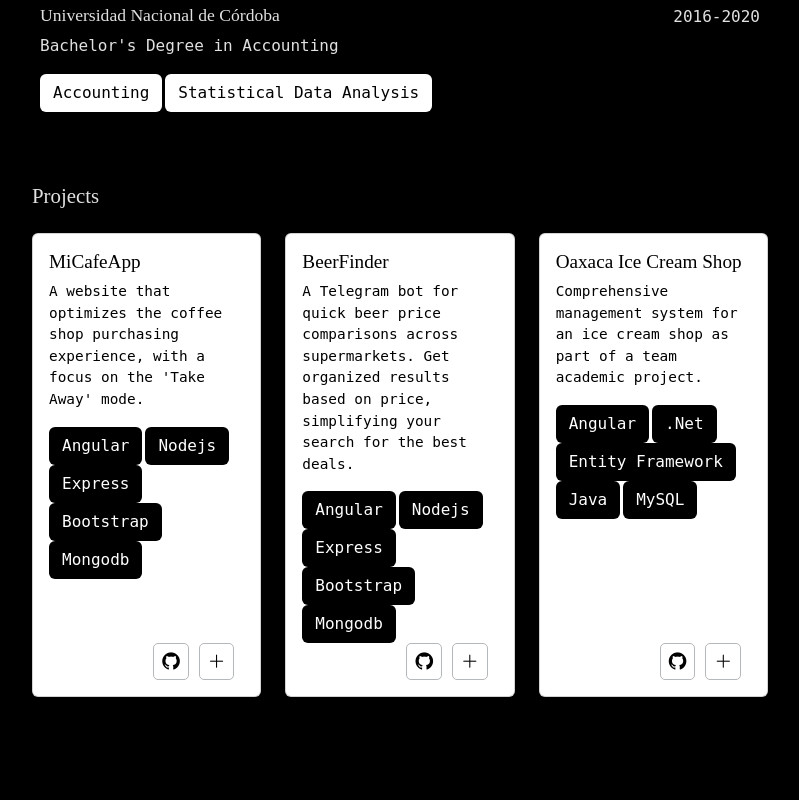
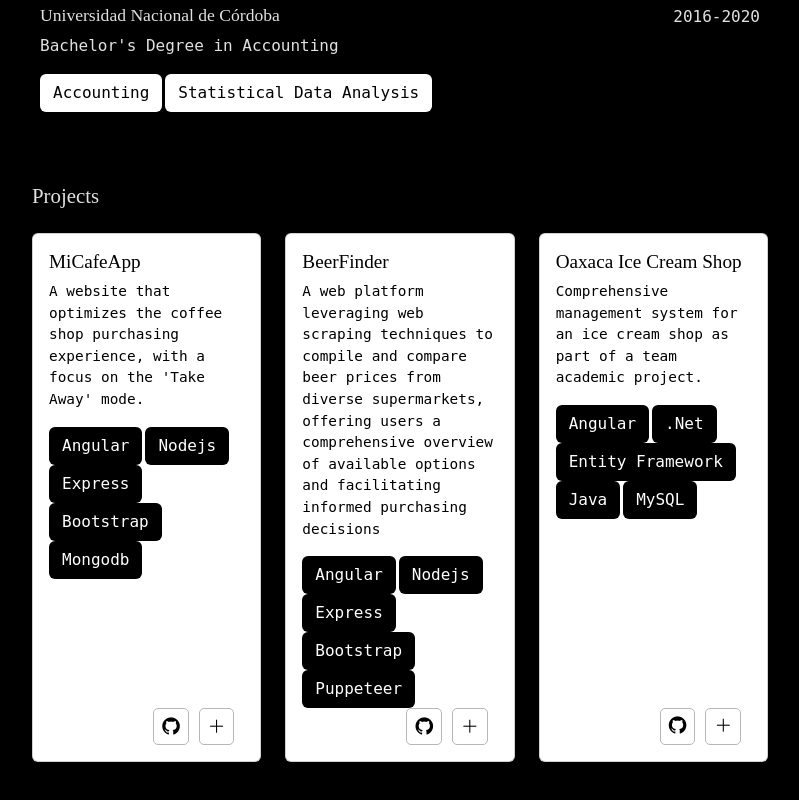
Before and after one commit to PedroT111/cv, an Angular app: page / in a window 1280 px wide. Shown: the part 1509-2309 px from the top of the page, without its empty margins (240-1039 px from the left). Before the commit the page ends 2262 px from the top, so only its background shows below. Built offline with nearby package versions, Linux system fonts and the light colour scheme; a web font is replaced by a local one.

Commit message:
add data

```diff
--- a/src/app/data/data.ts
+++ b/src/app/data/data.ts
@@ -97,12 +97,12 @@
             description: 'A website that optimizes the coffee shop purchasing experience, with a focus on the \'Take Away\' mode.',
             stack: ['Angular', 'Nodejs', 'Express', 'Bootstrap', 'Mongodb'],
             gitHub: 's',
-            router: '/micafeapp'
+            router: '/project-micafeapp'
         },
         {
             title: 'BeerFinder',
-            description: 'A Telegram bot for quick beer price comparisons across supermarkets. Get organized results based on price, simplifying your search for the best deals.',
-            stack: ['Angular', 'Nodejs', 'Express', 'Bootstrap', 'Mongodb'],
+            description: 'A web platform leveraging web scraping techniques to compile and compare beer prices from diverse supermarkets, offering users a comprehensive overview of available options and facilitating informed purchasing decisions',
+            stack: ['Angular', 'Nodejs', 'Express', 'Bootstrap', 'Puppeteer'],
             gitHub: 's'
         },
         {
```
